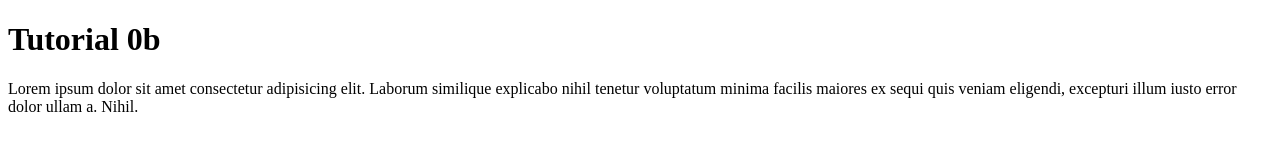
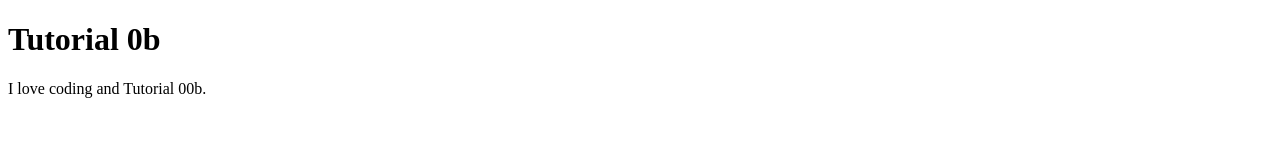
Before and after one commit to citsymon/art109mike-tim, a plain HTML site: page index.html in a window 1280 px wide. Drawn offline with Linux system fonts and the light colour scheme.

Commit message:
add statement

```diff
--- a/index.html
+++ b/index.html
@@ -8,7 +8,7 @@
 <body>
     <header>
         <h1>Tutorial 0b</h1>
-        <p>Lorem ipsum dolor sit amet consectetur adipisicing elit. Laborum similique explicabo nihil tenetur voluptatum minima facilis maiores ex sequi quis veniam eligendi, excepturi illum iusto error dolor ullam a. Nihil.</p>
+        <p>I love coding and Tutorial 00b.</p>
     </header>
 </body>
 </html>
```
